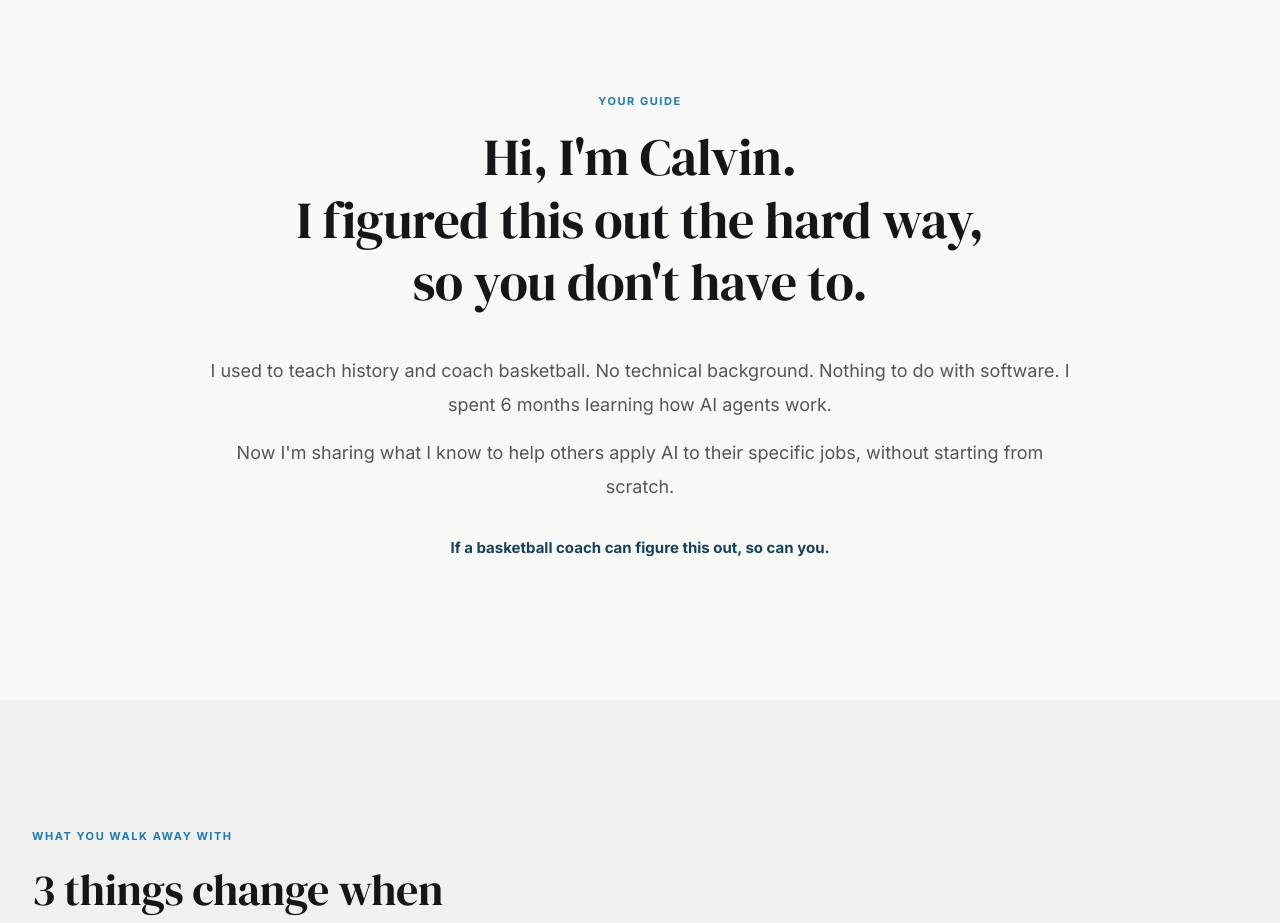
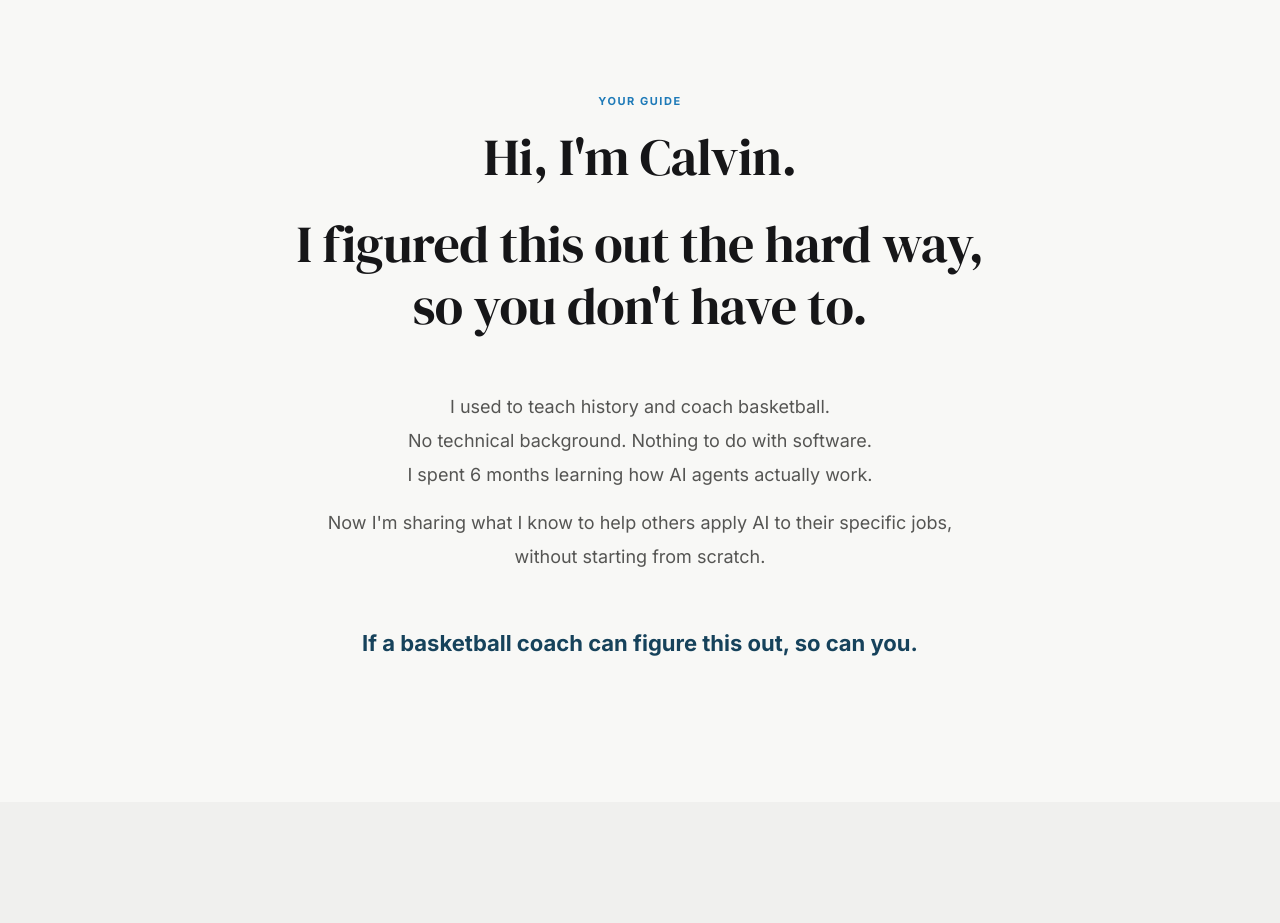
Before and after one commit to coolcalvin457-tech/agent-timesaver-nextjs, a Next.js app: page / in a window 1280 px wide. Shown: the part 2380-3303 px from the top of the page. Built offline with nearby package versions, Linux system fonts and the light colour scheme.

Commit message:
Guide section: letter spacing, new subheader line breaks, bigger kicker

```diff
--- a/app/globals.css
+++ b/app/globals.css
@@ -1471,7 +1471,7 @@ input, textarea {
 }
 
 .guide-kicker {
-  font-size: 0.9375rem;
+  font-size: 1.375rem;
   font-weight: 600;
   color: var(--brand);
 }
--- a/app/page.tsx
+++ b/app/page.tsx
@@ -130,20 +130,21 @@ export default function Home() {
           <div className="container">
             <div style={{ maxWidth: "880px", margin: "0 auto", textAlign: "center" }}>
               <div className="eyebrow" style={{ marginBottom: "16px" }}>Your guide</div>
-              <h2 className="guide-headline" style={{ marginBottom: "40px" }}>
-                <span style={{ display: "block" }}>Hi, I&apos;m Calvin.</span>
+              <h2 className="guide-headline" style={{ marginBottom: "52px" }}>
+                <span style={{ display: "block", marginBottom: "24px" }}>Hi, I&apos;m Calvin.</span>
                 <span style={{ display: "block" }}>I figured this out the hard way,</span>
                 <span style={{ display: "block" }}>so you don&apos;t have to.</span>
               </h2>
               <p className="guide-body">
-                I used to teach history and coach basketball. No technical background.
-                Nothing to do with software. I spent 6 months learning how AI agents work.
+                I used to teach history and coach basketball.<br />
+                No technical background. Nothing to do with software.<br />
+                I spent 6 months learning how AI agents actually work.
               </p>
               <p className="guide-body">
-                Now I&apos;m sharing what I know to help others apply AI to their specific jobs,
+                Now I&apos;m sharing what I know to help others apply AI to their specific jobs,<br />
                 without starting from scratch.
               </p>
-              <p className="guide-kicker" style={{ marginTop: "32px" }}>
+              <p className="guide-kicker" style={{ marginTop: "52px" }}>
                 If a basketball coach can figure this out, so can you.
               </p>
             </div>
```
